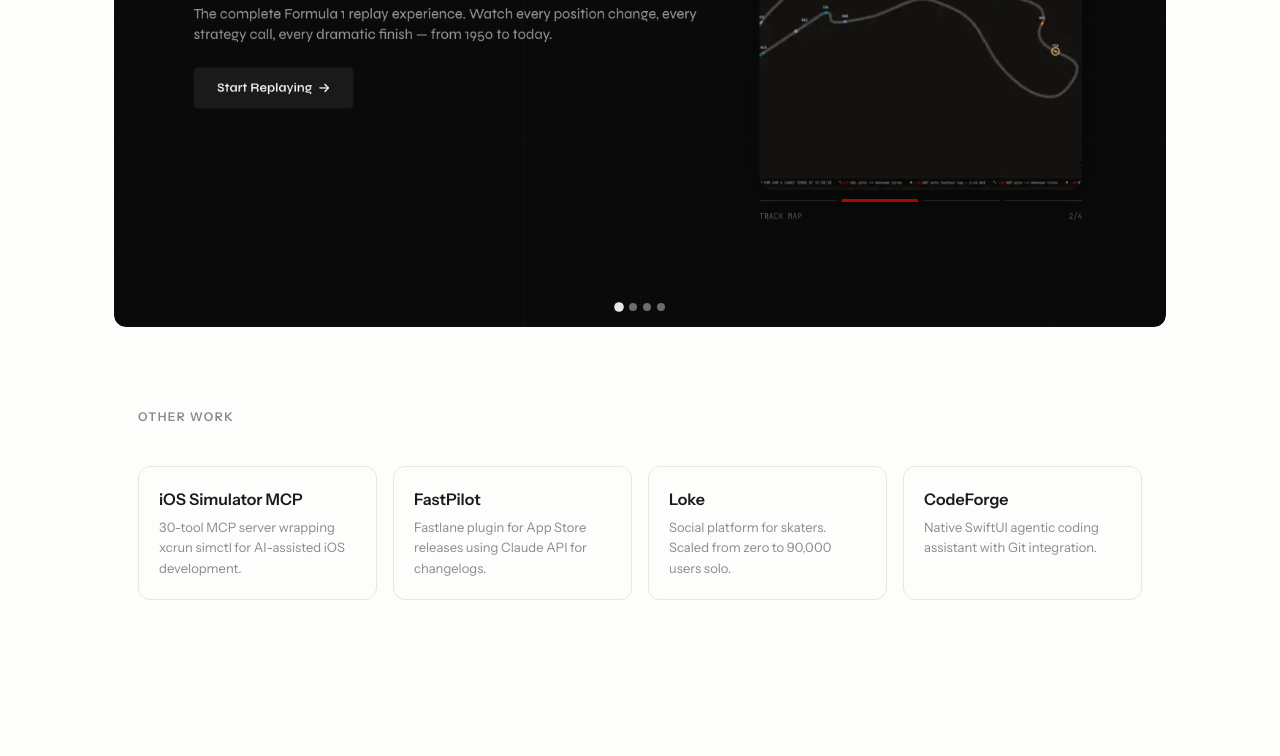
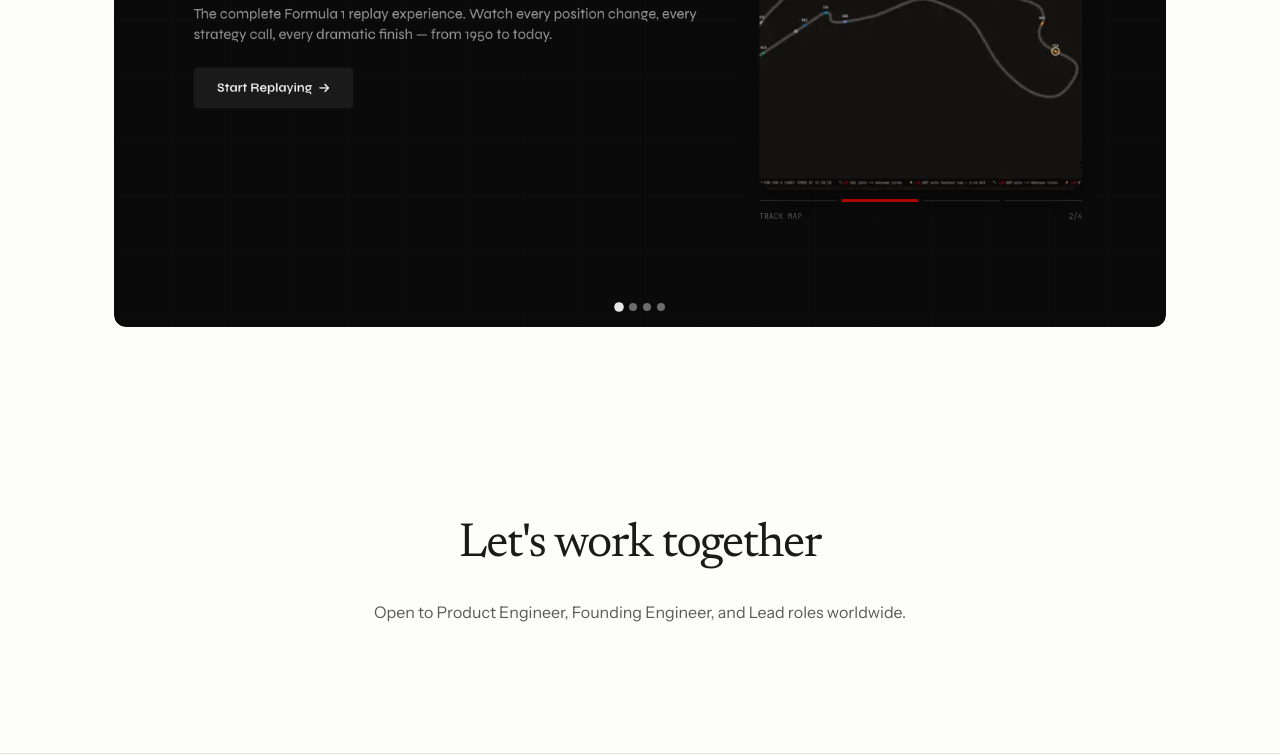
Before and after one commit to warunacds/portfolio, a website: page index.html in a window 1280 px wide. Shown: the part 3788-4544 px from the top of the page. Drawn offline with Linux system fonts and the light colour scheme.

Commit message:
feat: hide smaller projects section

```diff
--- a/index.html
+++ b/index.html
@@ -501,7 +501,7 @@ header{animation:slideDown .6s cubic-bezier(.25,.1,.25,1) .1s both}
     </div>
 
     <!-- Smaller projects -->
-    <div class="reveal" style="padding:0 24px;margin-top:60px">
+    <!-- div class="reveal" style="padding:0 24px;margin-top:60px">
       <div class="projects-label">Other Work</div>
       <div style="display:grid;grid-template-columns:repeat(auto-fit,minmax(220px,1fr));gap:16px">
         <div class="other-card" style="padding:20px;border:1px solid var(--border);border-radius:var(--radius)">
@@ -521,7 +521,7 @@ header{animation:slideDown .6s cubic-bezier(.25,.1,.25,1) .1s both}
           <p style="font-size:13px;color:var(--text-tertiary);line-height:1.6">Native SwiftUI agentic coding assistant with Git integration.</p>
         </div>
       </div>
-    </div>
+    </div -->
 
   </div>
 </section>
```
